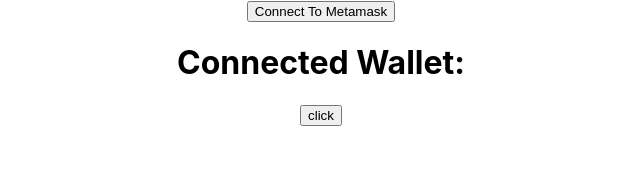
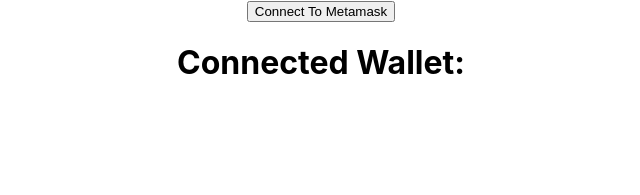
Before and after one commit to dinesh250-star/gamb, a React (Create React App) app in the folder client/app/: page / in a window 1280 px wide. Shown: the top 195 px of the page, without its empty margins (319-959 px from the left). Built offline with nearby package versions, Linux system fonts and the light colour scheme.

Commit message:
cleaning code

```diff
--- a/client/app/src/App.js
+++ b/client/app/src/App.js
@@ -4,16 +4,9 @@ import Axios from "axios";
 import Login from "./Components/Login";
 
 function App() {
-  const click = () => {
-    Axios.post("http://localhost:3001/create", {
-      rno: 2,
-    });
-    console.log("click");
-  };
   return (
     <div className="App">
       <Login />
-      <button onClick={click}>click</button>
     </div>
   );
 }
```
